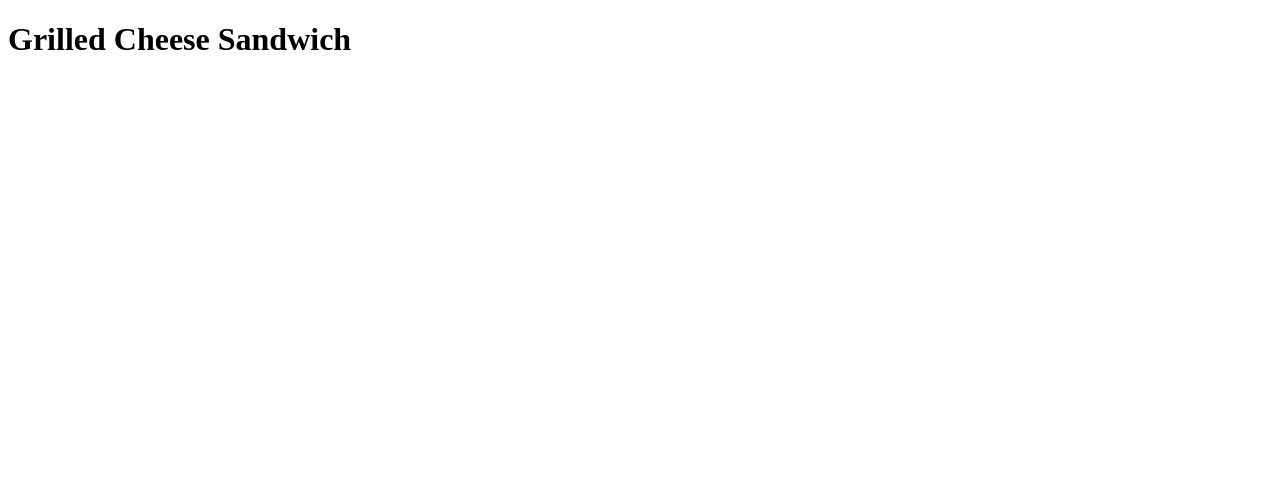
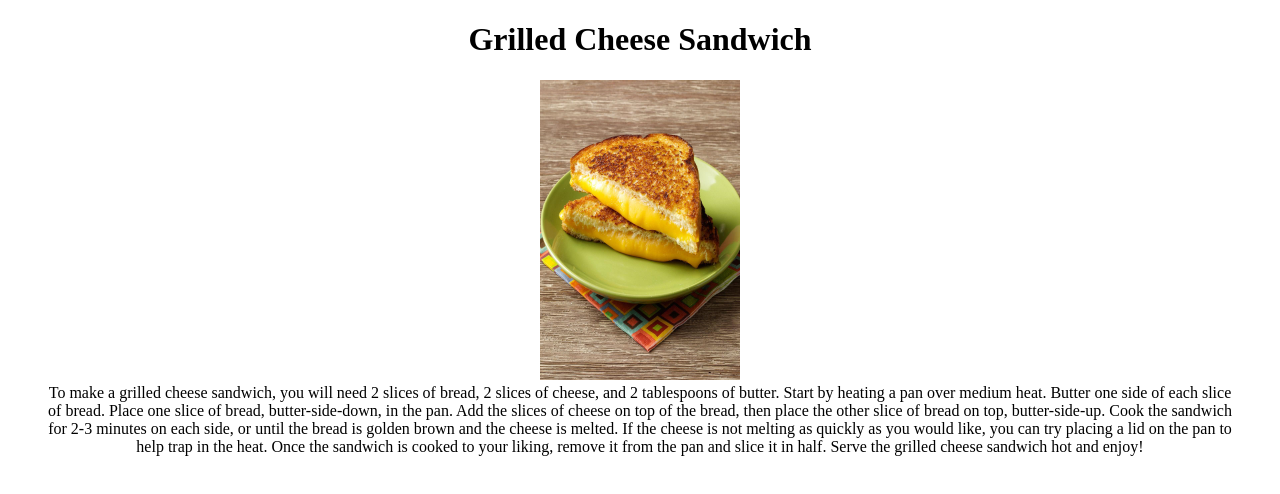
Before and after one commit to wendellpatual/odin-recipes, a plain HTML site: page recipes/grilledcheese_sandwich.html in a window 1280 px wide. Drawn offline with Linux system fonts and the light colour scheme.

Commit message:
Add center heading and figure content

```diff
--- a/recipes/grilledcheese_sandwich.html
+++ b/recipes/grilledcheese_sandwich.html
@@ -7,6 +7,14 @@
 	</head>
 
 	<body>
-		<h1>Grilled Cheese Sandwich</h1>
+		<center>
+			<h1>Grilled Cheese Sandwich</h1>
+			<figure>
+				<img src="../img/gc_sandwich.png" width="200px" height="300px">
+				<figcaption>
+					To make a grilled cheese sandwich, you will need 2 slices of bread, 2 slices of cheese, and 2 tablespoons of butter. Start by heating a pan over medium heat. Butter one side of each slice of bread. Place one slice of bread, butter-side-down, in the pan. Add the slices of cheese on top of the bread, then place the other slice of bread on top, butter-side-up. Cook the sandwich for 2-3 minutes on each side, or until the bread is golden brown and the cheese is melted. If the cheese is not melting as quickly as you would like, you can try placing a lid on the pan to help trap in the heat. Once the sandwich is cooked to your liking, remove it from the pan and slice it in half. Serve the grilled cheese sandwich hot and enjoy!
+				</figcaption>
+			</figure>
+		</center>
 	</body>
 </html>
```
Also changed, not shown: recipes/banana_smoothie.html (+9 -1 lines).
